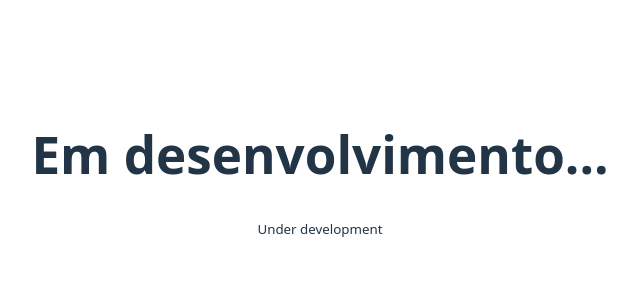
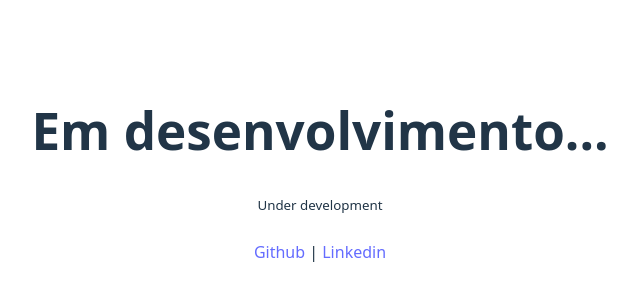
Before and after one commit to andbmarques/portfolio, a React (Vite) app: page / in a window 1280 px wide. Shown: the part 234-534 px from the top of the page, without its empty margins (320-960 px from the left). Built offline with nearby package versions, Linux system fonts and the light colour scheme.

Commit message:
Add GH and Linkedin Links

```diff
--- a/src/App.jsx
+++ b/src/App.jsx
@@ -1,13 +1,19 @@
-import './App.css'
+import "./App.css";
 
 function App() {
-
   return (
     <>
-      <h1>Em desenvolvimento...</h1>
-      <small>Under development</small>
+      <div>
+        <h1>Em desenvolvimento...</h1>
+        <small>Under development</small>
+      </div>
+      <br />
+      <span>
+        <a href="https://github.com/andbmarques">Github </a>|
+        <a href="https://linkedin.com/in/andbmarques"> Linkedin</a>
+      </span>
     </>
-  )
+  );
 }
 
-export default App
+export default App;
```
